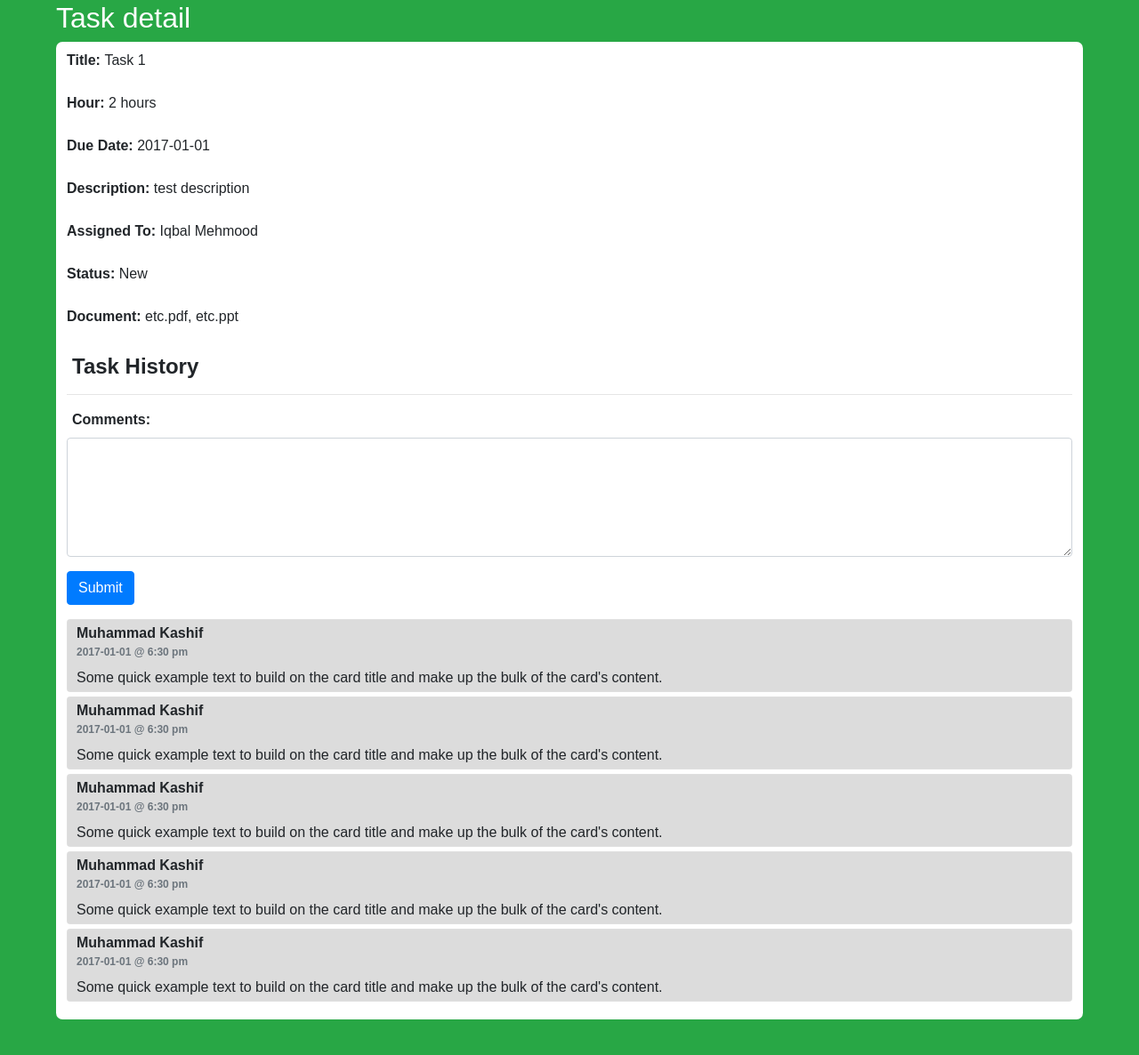
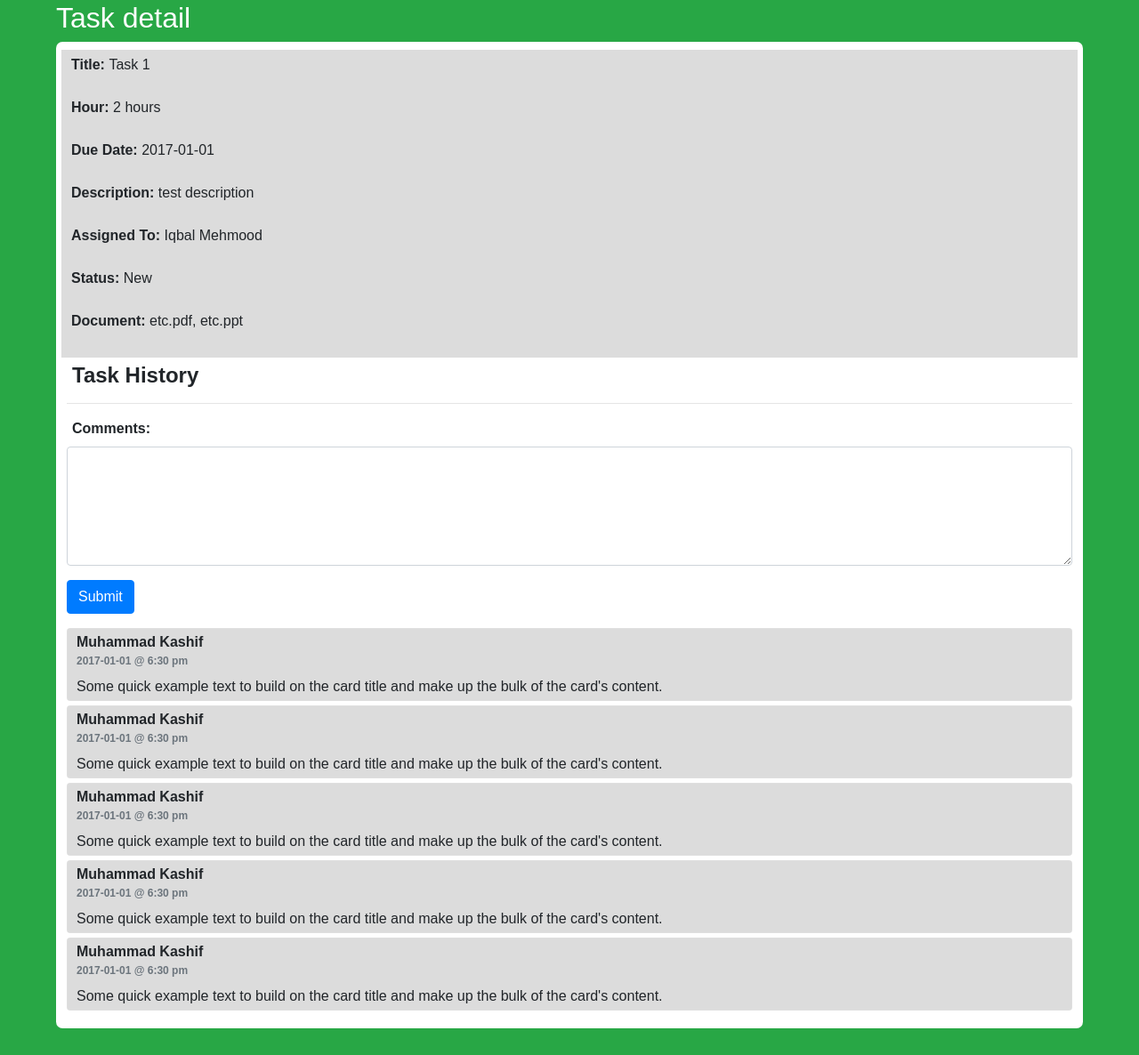
Before and after one commit to mkashifaslam/frontend-dev, a web app: file task-detail.html in a window 1280 px wide. Shown: the part 53-1239 px from the top of the page at 89% size. Run offline with its HTML, style and script files only (its server is not run), Linux system fonts and the light colour scheme; some libraries are stand-ins or nearby versions.

Commit message:
fixed the style issue

```diff
--- a/css/style.css
+++ b/css/style.css
@@ -77,8 +77,9 @@ body { font-family: Arial; padding: 3rem;}
 	padding: 9px 6px;
 }
 
-.content-container .add-form form {
-	margin-bottom: 10px;
+.content-container .add-form form.list-group {
+	background-color: #DCDCDC;
+	padding: 5px;
 }
 .content-container .add-form .heading {
 	font-weight: bold;
--- a/task-detail.html
+++ b/task-detail.html
@@ -29,7 +29,7 @@
 	<div class="content-container table-responsive">
 		<div><h2 class="heading">Task detail</h2></div>
 		<div class="add-form">
-		<form>
+		<form class="list-group">
 		    <div class="form-group">
 		     	<label class="heading">Title: </label>
 		   		<label class="detail">Task 1</label>
```
